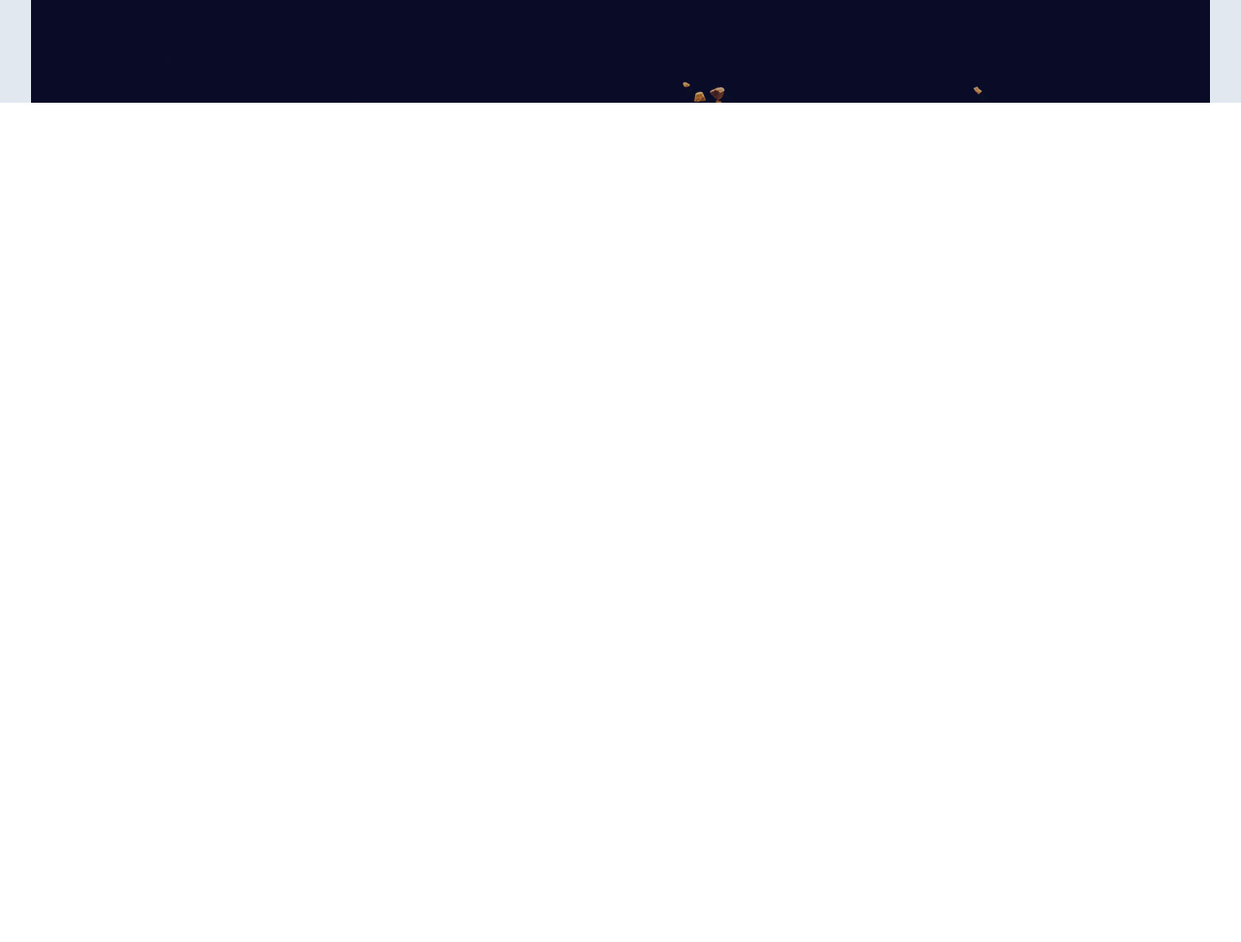
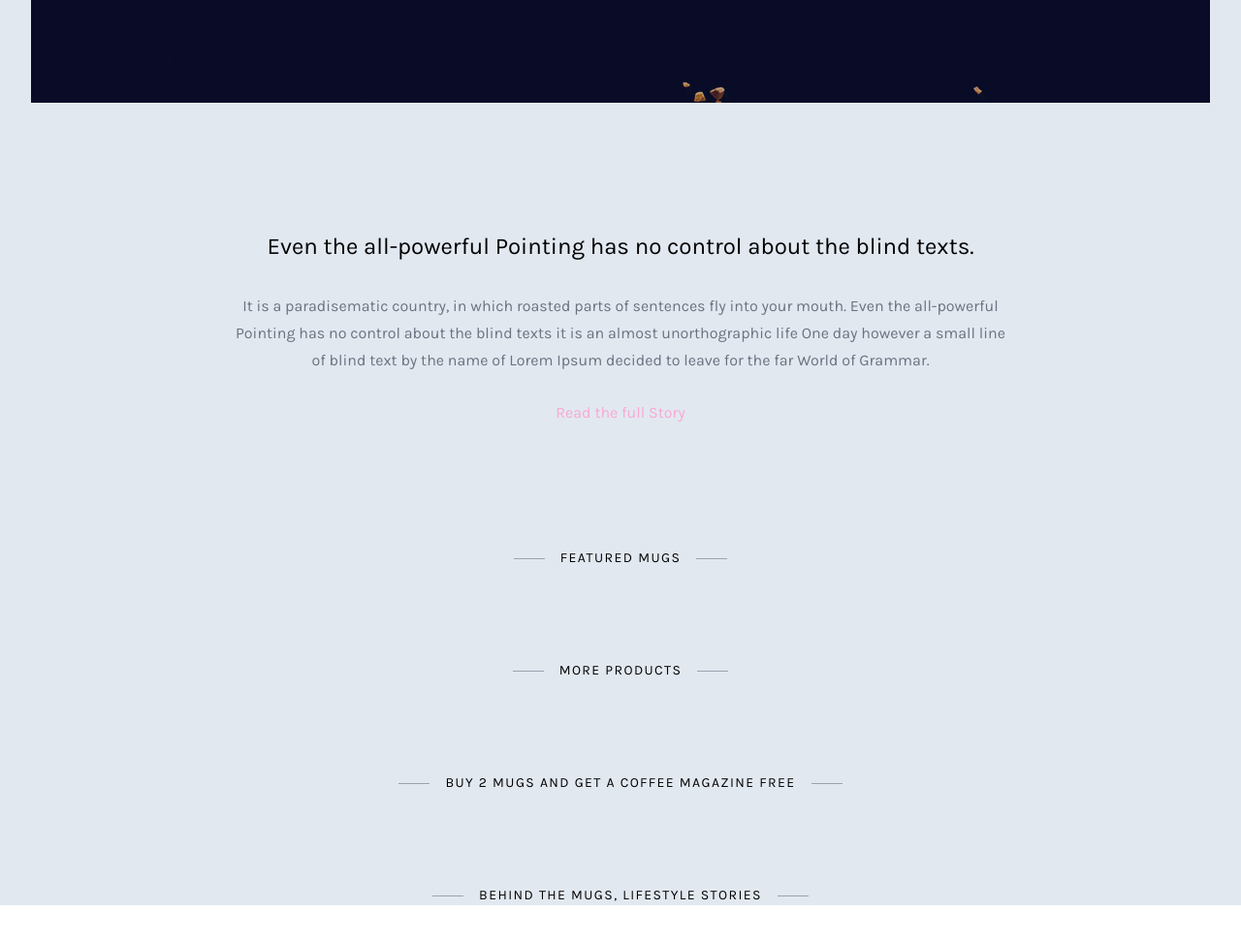
Before and after one commit to xuanchinh97/coffee-tailwind, a website: page public/index.html in a window 1280 px wide. Shown: the part 500-1472 px from the top of the page at 97% size. Before the commit the page ends 800 px from the top, so only its background shows below. Drawn offline with Linux system fonts and the light colour scheme.

Commit message:
add story  and subHeadLine

```diff
--- a/public/index.html
+++ b/public/index.html
@@ -66,32 +66,67 @@
                                 class="cursor-pointer font-semibold p-4 m-0 text-center bg-white text-gray-800 hover:bg-opacity-95 ">
                                 <span class="color">EXPLORE OUR PRODUCTS</span></button>
                         </div>
-
-
                     </div>
                 </div>
                 <!--end slider-->
 
                 <div class="story">
+                    <div class="w-full h-full flex justify-center items-center">
+                        <div class="px-52 py-32 text-center">
+                            <div class="text-2xl leading-10">Even the all-powerful Pointing has no control about the
+                                blind texts.</div>
+                            <div class="my-7 text-gray-500 leading-7 ">It is a paradisematic country, in which roasted
+                                parts of sentences fly into
+                                your mouth. Even the all-powerful Pointing has no control about the blind texts it is an
+                                almost unorthographic life One day however a small line of blind text by the name of
+                                Lorem Ipsum decided to leave for the far World of Grammar.</div>
+                            <div class="">
+                                <a href="" class="ct-top-menu-item text-pink-300 hover:text-pink-400">Read the full
+                                    Story </a>
+                            </div>
+                        </div>
+                    </div>
 
                 </div>
                 <!--end story-->
 
+                <div class="ct-subHeadLine ">
+                    <div class="ct-subHeadLine-line "></div>
+                    <div class="ct-subHeadLine-label ">Featured Mugs</div>
+                    <div class=" ct-subHeadLine-line"></div>
+                </div>
                 <div class="featured-mugs">
 
                 </div>
                 <!--end featured-mugs-->
 
+                <div class="ct-subHeadLine ">
+                    <div class="ct-subHeadLine-line "></div>
+                    <div class="ct-subHeadLine-label ">More Products</div>
+                    <div class=" ct-subHeadLine-line"></div>
+                </div>
                 <div class="more-products">
 
                 </div>
                 <!--end more-products-->
 
+                <div class="ct-subHeadLine ">
+                    <div class="ct-subHeadLine-line "></div>
+                    <div class="ct-subHeadLine-label ">
+                        BUY 2 MUGS AND GET A COFFEE MAGAZINE FREE</div>
+                    <div class=" ct-subHeadLine-line"></div>
+                </div>
                 <div class="coffe-magazine">
 
                 </div>
                 <!--end coffe-magazine-->
 
+                <div class="ct-subHeadLine ">
+                    <div class="ct-subHeadLine-line "></div>
+                    <div class="ct-subHeadLine-label ">BEHIND THE MUGS, LIFESTYLE STORIES
+                    </div>
+                    <div class=" ct-subHeadLine-line"></div>
+                </div>
                 <div class="lifestyle-stories">
 
                 </div>
--- a/src/input.css
+++ b/src/input.css
@@ -20,3 +20,15 @@
 .ct-top-menu-expanded {
   @apply absolute top-20 z-10  w-full text-center bg-slate-200 animate-slideDown;
 }
+
+.ct-subHeadLine {
+  @apply flex justify-center items-center mb-24;
+}
+
+.ct-subHeadLine-line {
+  @apply w-8 h-px bg-gray-400;
+}
+
+.ct-subHeadLine-label {
+  @apply uppercase mx-4 tracking-widest text-sm;
+}
```
Also changed, not shown: public/output.css.
